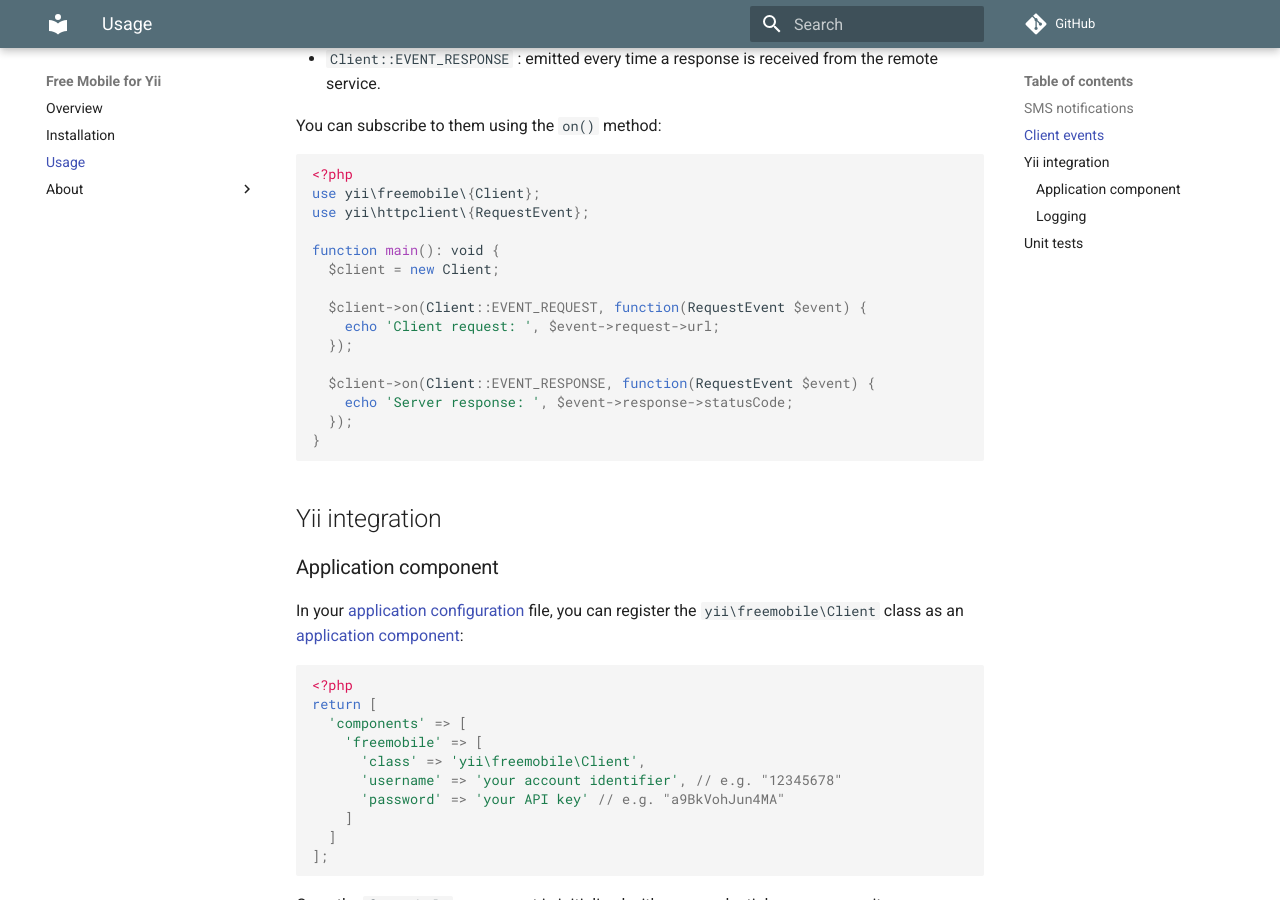
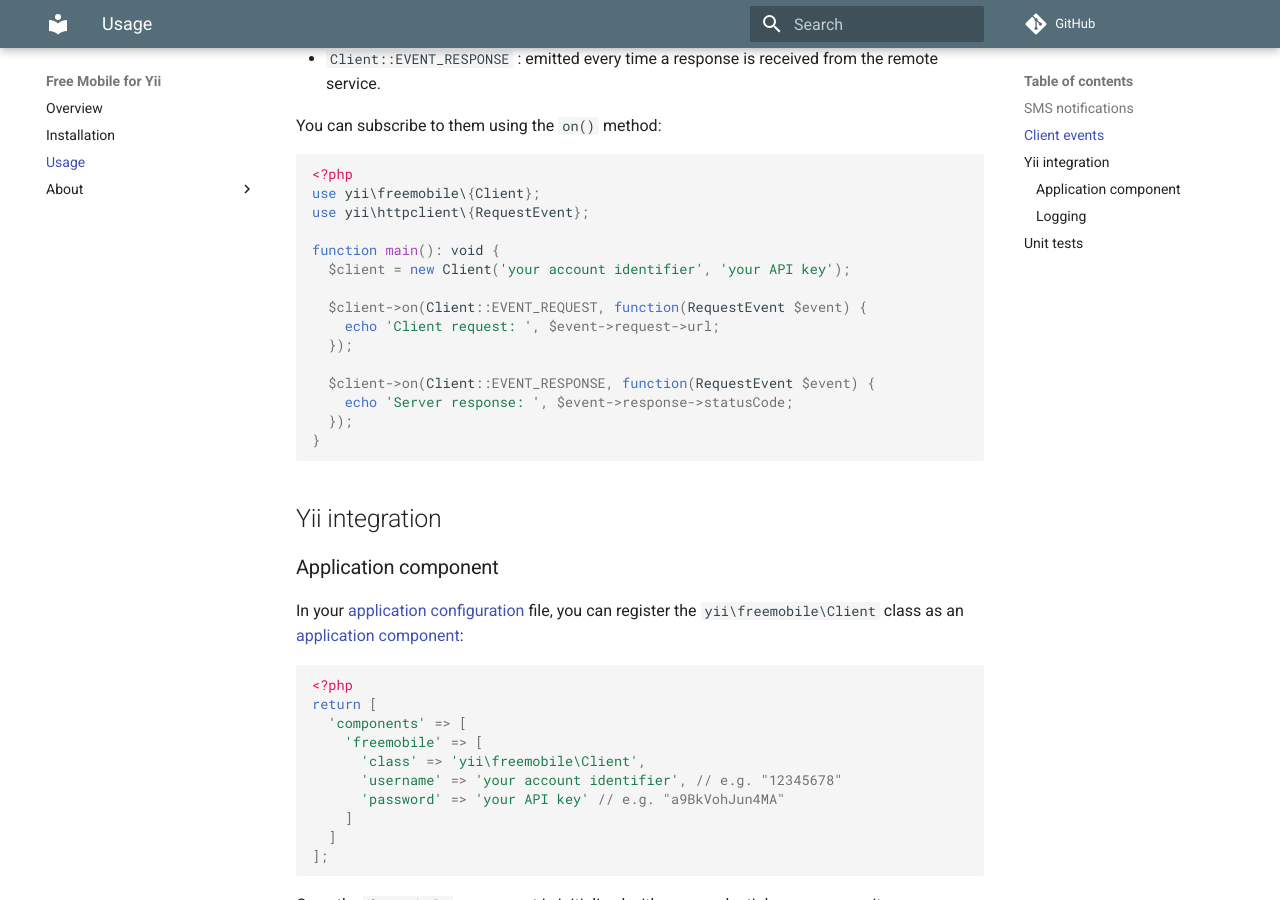
Before and after one commit to cedx/yii2-free-mobile, an MkDocs documentation site: the page built from doc/usage.md, in a window 1280 px wide and 900 px high, scrolled down 1037 px. Built offline with MkDocs 1.6.1 and Material for MkDocs 9.7.7, drawn with Linux system fonts in a browser that asks for light colours; comment, search, counter and statistics services are not loaded.

```diff
--- a/composer.json
+++ b/composer.json
@@ -42,7 +42,7 @@
     "yiisoft/yii2-httpclient": "^2.0.7"
   },
   "require-dev": {
-    "cedx/coveralls": "^9.1.2",
+    "cedx/coveralls": "^10.0.0",
     "consolidation/robo": "^1.4.6",
     "henrikbjorn/lurker": "^1.2.0",
     "phpstan/phpstan": "^0.11.4",
--- a/doc/usage.md
+++ b/doc/usage.md
@@ -47,7 +47,7 @@ use yii\freemobile\{Client};
 use yii\httpclient\{RequestEvent};
 
 function main(): void {
-  $client = new Client;
+  $client = new Client('your account identifier', 'your API key');
 
   $client->on(Client::EVENT_REQUEST, function(RequestEvent $event) {
     echo 'Client request: ', $event->request->url;
```
